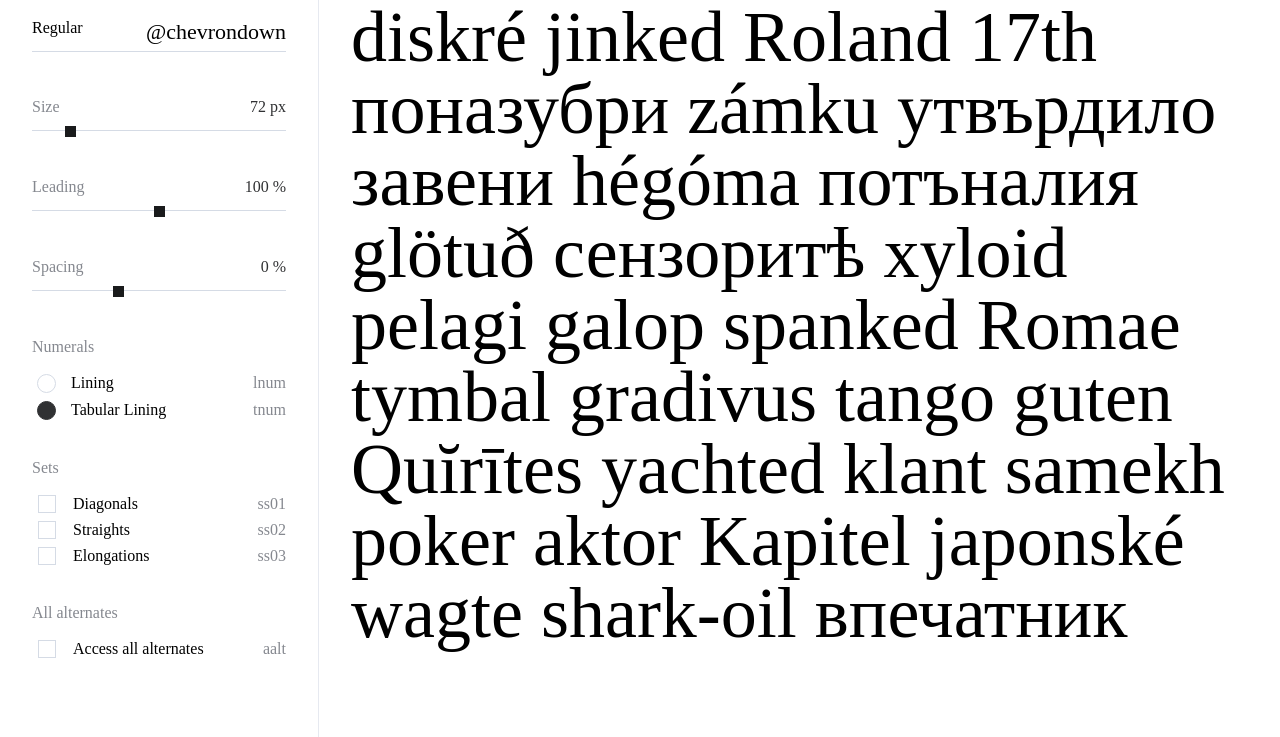
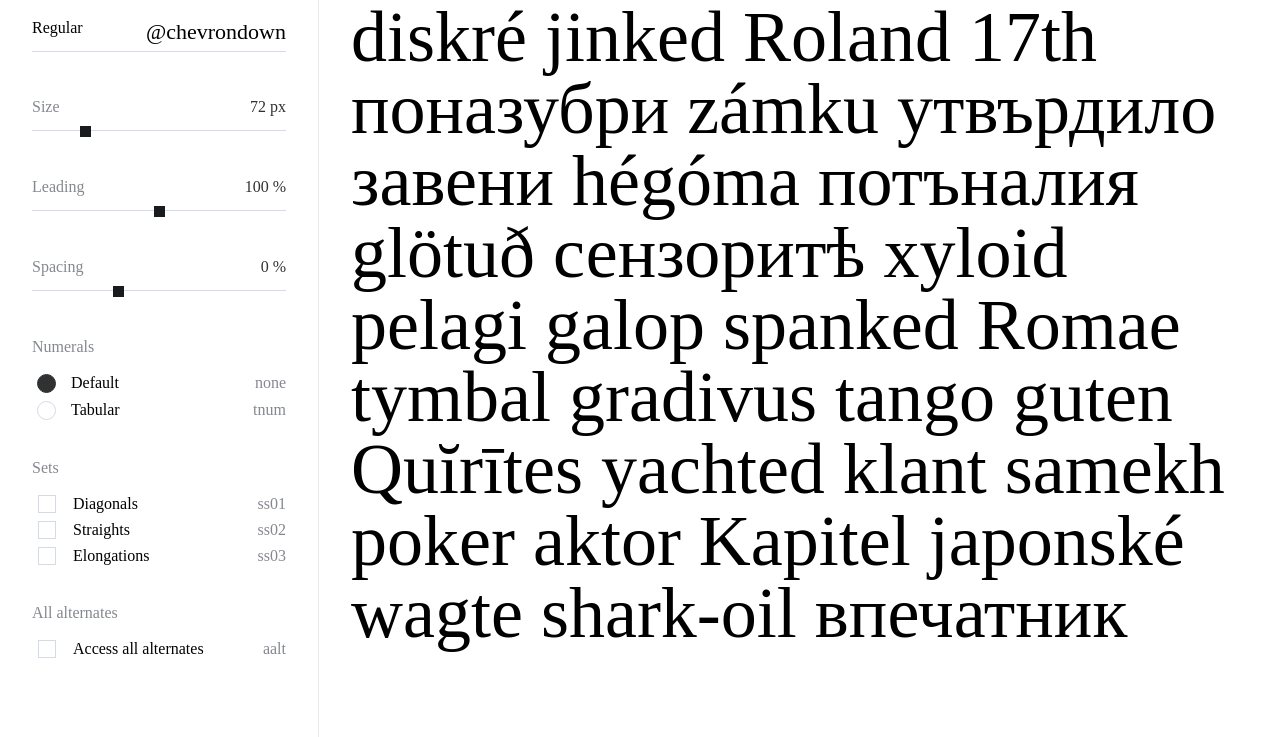
Before and after one commit to Schrift-Tools/schriftTester, a plain HTML site: page index.html in a window 1280 px wide. Shown: the part 63-800 px from the top of the page. Drawn offline with Linux system fonts and the light colour scheme; a web font is replaced by a local one.

Commit message:
update html example

```diff
--- a/index.html
+++ b/index.html
@@ -22,13 +22,13 @@
       data-font-family="Struve",
       data-style="Light; Regular*; Medium; Semibold; Bold;",
       data-label-font="Struve Regular",
-      data-font-size="Size [4..72..500] px",
+      data-font-size="Size [4..72..350] px",
       data-line-height="[75..100..125]",
       data-letter-spacing="Spacing [-10..0..20] % | %",
       data-alignment="Align [Left*, Center; Right]",
       data-case="Case [Unchanged*; Uppercase; Lowercase; Capitalize]",
       data-features="
-        (Numerals|radio [Lining|lnum: 0; Tabular Lining|tnum: 1]);
+        (Numerals|radio [Default|none: 1; Tabular|tnum: 0]);
         (Sets|checkbox [Diagonals|ss01: 0; Straights|ss02 : 0; Elongations|ss03 : 0]);
         (All alternates|checkbox [Access all alternates|aalt:0])",
       data-var="
```
